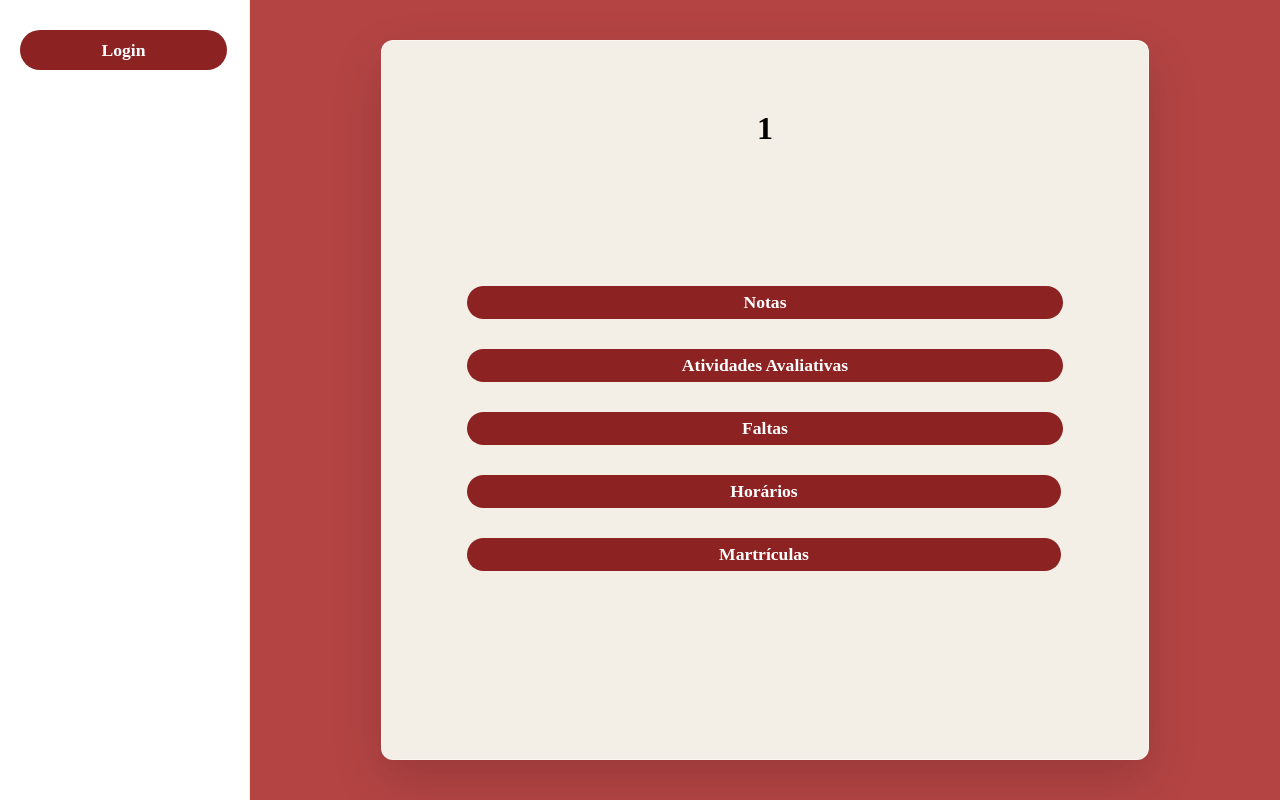
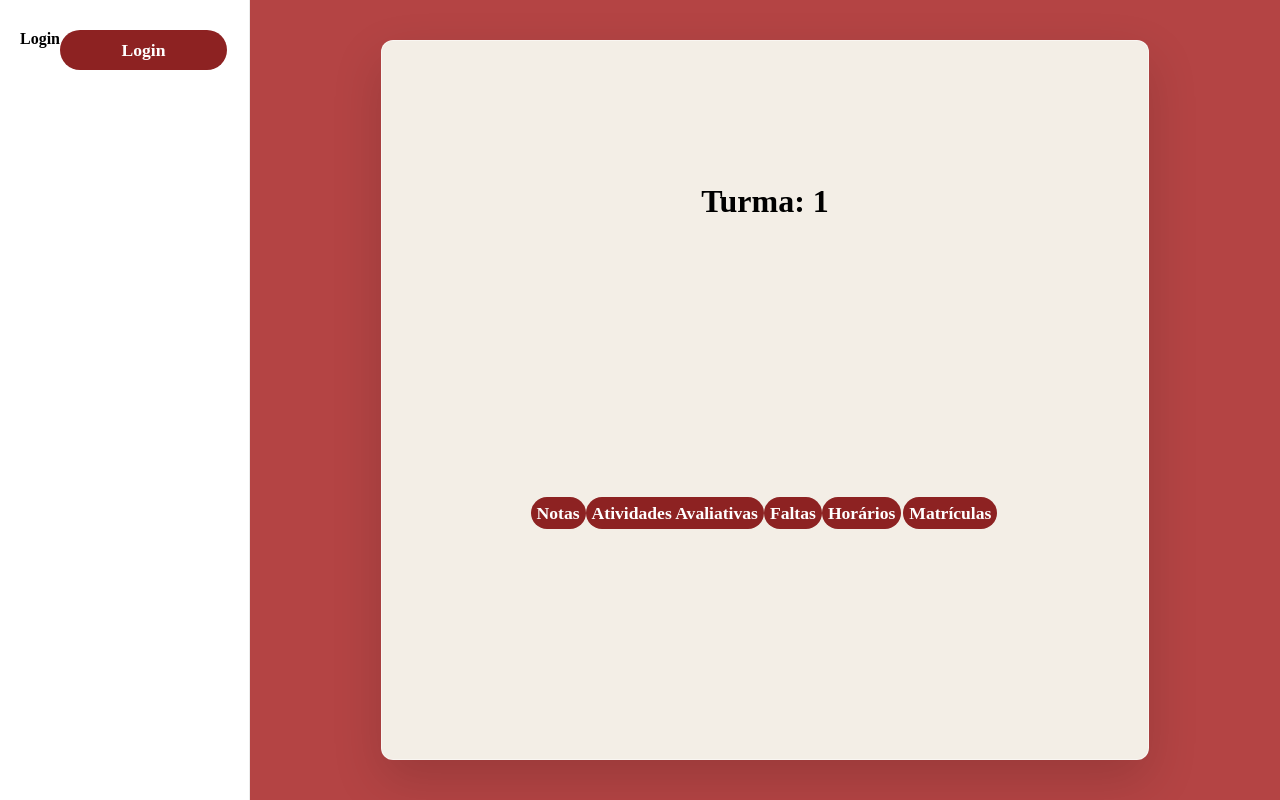
Before and after one commit to MauricioSandim/gestao-turmas, a React app in the folder frontend/: page /turma/1 in a window 1280 px wide. Built offline with nearby package versions, Linux system fonts and the light colour scheme; the HTML template or start-up script is replaced by a standard one.

Commit message:
feat: adicionar funcionalidades de exibição de usuário e links de navegação na página de Sala da Turma

```diff
--- a/frontend/src/pages/SalaDaTurma.jsx
+++ b/frontend/src/pages/SalaDaTurma.jsx
@@ -10,6 +10,10 @@ function SalaDaTurmas() {
 
     const selecaoDaTurma = ondeEsta.pathname === `/turma/${nomeTurma}`;
 
+    const estaLogando = localStorage.getItem('token') === null;
+
+
+
   return (
     <div className="LayoutTelaCompleta">
 
@@ -17,9 +21,13 @@ function SalaDaTurmas() {
 
         <div className="MenuLateralTopo">
 
+          <h1 className="TituloTurmas">{estaLogando === false ? JSON.parse(localStorage.getItem('usuario')) : ""}</h1>
+
+          <h4 className="TituloTurmas">{estaLogando === false ? JSON.parse(localStorage.getItem('role')) : "Login"}</h4>
+
           <Link to="/login" className="login-button btn-sidebar-login">
 
-            Login
+            {estaLogando === false ? "Entrar em Outra Conta" : "Login"}
 
           </Link>
 
@@ -37,11 +45,13 @@ function SalaDaTurmas() {
 
           <div className="TurmasTodo">
 
-            <h1 className="TituloTurmas">{`${nomeTurma}`}</h1>
+            <h1 className="TituloTurmas">Turma: {`${nomeTurma}`}</h1>
 
             {selecaoDaTurma ? (
 
                 <div className="Sala">
+
+                  <div className="ParteSala">
 
                     <Link to={`/turma/${nomeTurma}/notas`} className="aAcao">
 
@@ -49,29 +59,31 @@ function SalaDaTurmas() {
 
                     </Link>
 
-                    <Link to={`/turma/${nomeTurma}/Atividades Avaliativas`} className="aAcao">
+                    <Link to={`/turma/${nomeTurma}/avaliacoes`} className="aAcao">
 
                     Atividades Avaliativas
 
                     </Link>
 
-                    <Link to={`/turma/${nomeTurma}/Faltas`} className="aAcao">
+                    <Link to={`/turma/${nomeTurma}/faltas`} className="aAcao">
 
                     Faltas
 
                     </Link>
 
-                    <Link to={`/turma/${nomeTurma}/Horários`} className="aAcao">
+                    <Link to={`/turma/${nomeTurma}/horarios`} className="aAcao">
 
                     Horários
 
                     </Link>
 
-                    <Link to={`/turma/${nomeTurma}/Martrículas`} className="aAcao">
+                    <Link to={`/turma/${nomeTurma}/matriculas`} className="aAcao">
 
-                    Martrículas
+                    Matrículas
 
                     </Link>
+
+                  </div>
 
                 </div>
 
```
